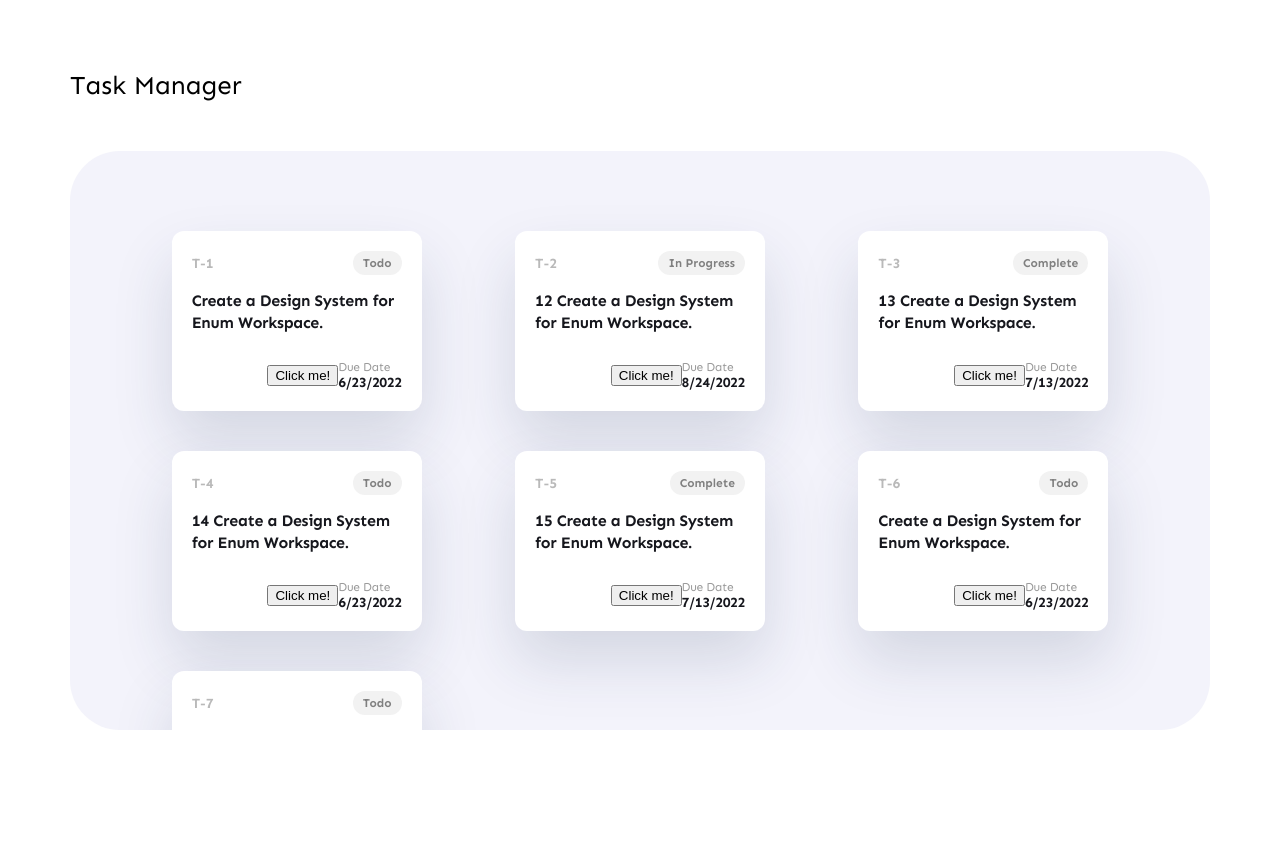
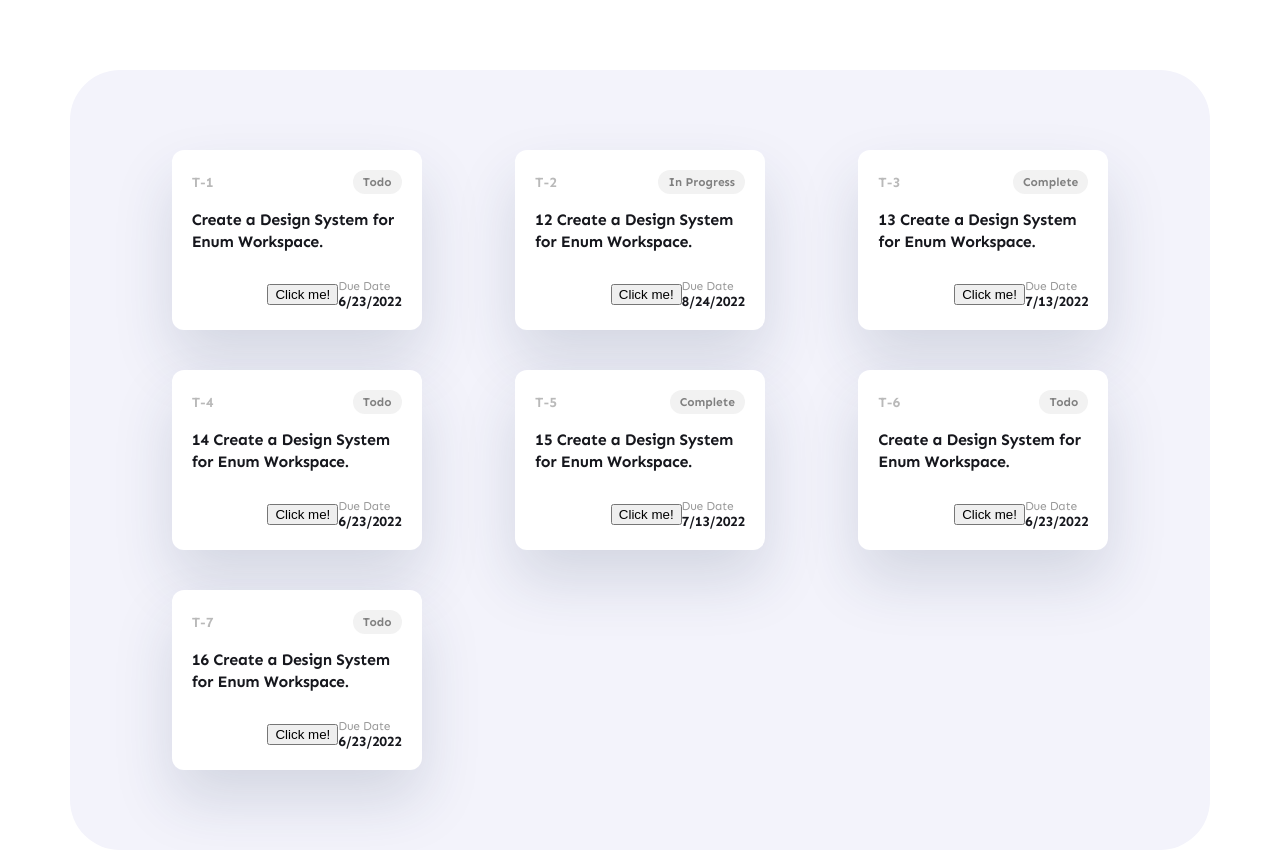
Before and after one commit to shapovalov-sasha/Task-Manager, a React (Create React App) app: page / in a window 1280 px wide. Before the commit the page ends 800 px from the top, so only its background shows below. Built offline with nearby package versions, Linux system fonts and the light colour scheme.

Commit message:
JSX and React imports

```diff
--- a/src/App.js
+++ b/src/App.jsx
@@ -1,3 +1,4 @@
+import React from "react";
 import "./App.css";
 import TaskViewer from "./components/task-viewer/TaskViewer";
 
@@ -47,10 +48,24 @@ function App() {
     },
   ];
 
+  // return React.createElement(
+  //   `div`,
+  //   {
+  //     className: "app-container",
+  //   },
+  //   React.createElement(
+  //     "div",
+  //     {
+  //       className: "app-content",
+  //     },
+  //     React.createElement("h3", {}, ""),
+  //     React.createElement(TaskViewer, { taskList: data })
+  //   )
+  // );
+
   return (
     <div className="app-container">
       <div className="app-content">
-        <h3>Task Manager</h3>
         <TaskViewer taskList={data} />
       </div>
     </div>
--- a/src/components/badge/Badge.js
+++ b/src/components/badge/Badge.jsx
@@ -1,3 +1,4 @@
+import React from "react";
 import "./Badge.css";
 
 function Badge(props) {
--- a/src/components/date-container/DateContainer.js
+++ b/src/components/date-container/DateContainer.jsx
@@ -1,3 +1,4 @@
+import React from "react";
 import "./DateContainer.css";
 
 function DateContainer(props) {
--- a/src/components/task-card/TaskCard.js
+++ b/src/components/task-card/TaskCard.jsx
@@ -1,3 +1,4 @@
+import React from "react";
 import "./TaskCard.css";
 import Badge from "../badge/Badge";
 import DateContainer from "../date-container/DateContainer";
--- a/src/components/task-viewer/TaskViewer.js
+++ b/src/components/task-viewer/TaskViewer.jsx
@@ -1,3 +1,4 @@
+import React from "react";
 import "./TaskViewer.css";
 import TaskCard from "../task-card/TaskCard";
 
```
